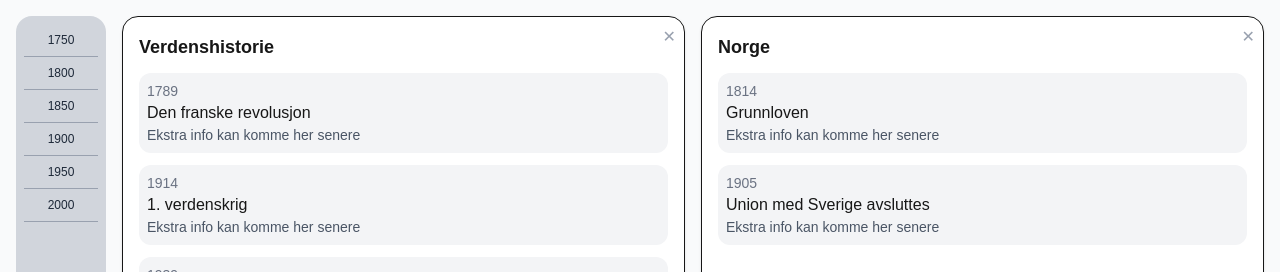
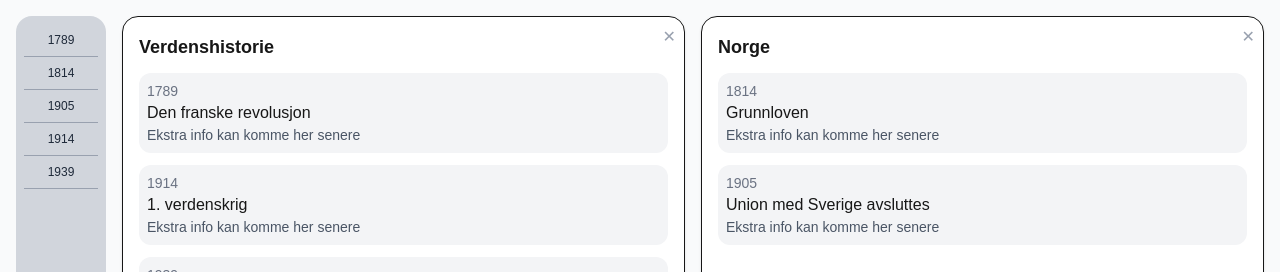
Before and after one commit to smogaard/history-timeline-app, a Next.js app: page / in a window 1280 px wide. Shown: the top 272 px of the page. Built offline with nearby package versions, Linux system fonts and the light colour scheme.

Commit message:
add drag and drop for timelines

```diff
--- a/src/components/TimelineColumn.tsx
+++ b/src/components/TimelineColumn.tsx
@@ -1,4 +1,8 @@
 import { Timeline } from "../types";
+
+import { useSortable } from "@dnd-kit/sortable";
+import { CSS } from "@dnd-kit/utilities";
+
 
 
 export default function TimelineColumn({
@@ -12,6 +16,19 @@ export default function TimelineColumn({
 }){
 
 
+  const {
+    attributes,
+    listeners,
+    setNodeRef,
+    transform,
+    transition,
+  } = useSortable({ id: timeline.id });
+
+  const style = {
+    transform: CSS.Transform.toString(transform),
+    transition,
+  };
+
   const getDetailLevel = () => {
     if (total <= 2) return "full";
     if (total <= 4) return "medium";
@@ -20,7 +37,15 @@ export default function TimelineColumn({
 
 
   return (
-    <div className="flex-1 min-w-[180px] bg-white rounded-2xl shadow p-4 border relative">
+
+    <div
+      ref={setNodeRef}
+      style={style}
+      {...attributes}
+      {...listeners}
+      className="flex-1 min-w-[180px] bg-white rounded-2xl shadow p-4 border relative cursor-move"
+    >
+
       <h2 className="font-bold text-lg mb-3">{timeline.title}</h2>
 
       <div className="flex flex-col gap-3">
--- a/src/components/TimelineContainer.tsx
+++ b/src/components/TimelineContainer.tsx
@@ -7,12 +7,47 @@ import { timelines as initialTimelines } from "../data/events";
 import useScreenWidth from "../hooks/useScreenWidth";
 import TimeColumn from "./TimeColumn";
 
+import {
+  DndContext,
+  closestCenter,
+} from "@dnd-kit/core";
+
+import {
+  arrayMove,
+  SortableContext,
+  horizontalListSortingStrategy,
+} from "@dnd-kit/sortable";
+
+
 
 export default function TimelineContainer() {
 
+
+  const handleDragEnd = (event: any) => {
+    const { active, over } = event;
+
+    if (!over || active.id === over.id) return;
+
+    setTimelines((items) => {
+      const oldIndex = items.findIndex((i) => i.id === active.id);
+      const newIndex = items.findIndex((i) => i.id === over.id);
+
+      return arrayMove(items, oldIndex, newIndex);
+    });
+  };
+
   const generateYears = () => {
-    return [1750, 1800, 1850, 1900, 1950, 2000];
+    const yearsSet = new Set<number>();
+
+    timelines.forEach((timeline) => {
+      timeline.events.forEach((event) => {
+        yearsSet.add(event.year);
+      });
+    });
+
+    return Array.from(yearsSet).sort((a, b) => a - b);
   };
+
 
   const width = useScreenWidth();
 
@@ -50,12 +85,15 @@ export default function TimelineContainer() {
   return (
     <main className="min-h-screen bg-gray-50 p-2 sm:p-4 overflow-x-auto">
 
+      <DndContext collisionDetection={closestCenter} onDragEnd={handleDragEnd}>
+        <SortableContext
+          items={timelines.map((t) => t.id)}
+          strategy={horizontalListSortingStrategy}
+        >
           <div className="flex gap-4 w-full items-stretch">
 
-        {/* ✅ TIDSHJUL */}
             <TimeColumn years={generateYears()} />
 
-        {/* ✅ HJUL */}
             {timelines.map((tl) => (
               <TimelineColumn
                 key={tl.id}
@@ -66,6 +104,9 @@ export default function TimelineContainer() {
             ))}
 
           </div>
+        </SortableContext>
+      </DndContext>
+
 
       {/* + knapp */}
       <button
```
Lines whose indentation alone changed are shown as unchanged.
